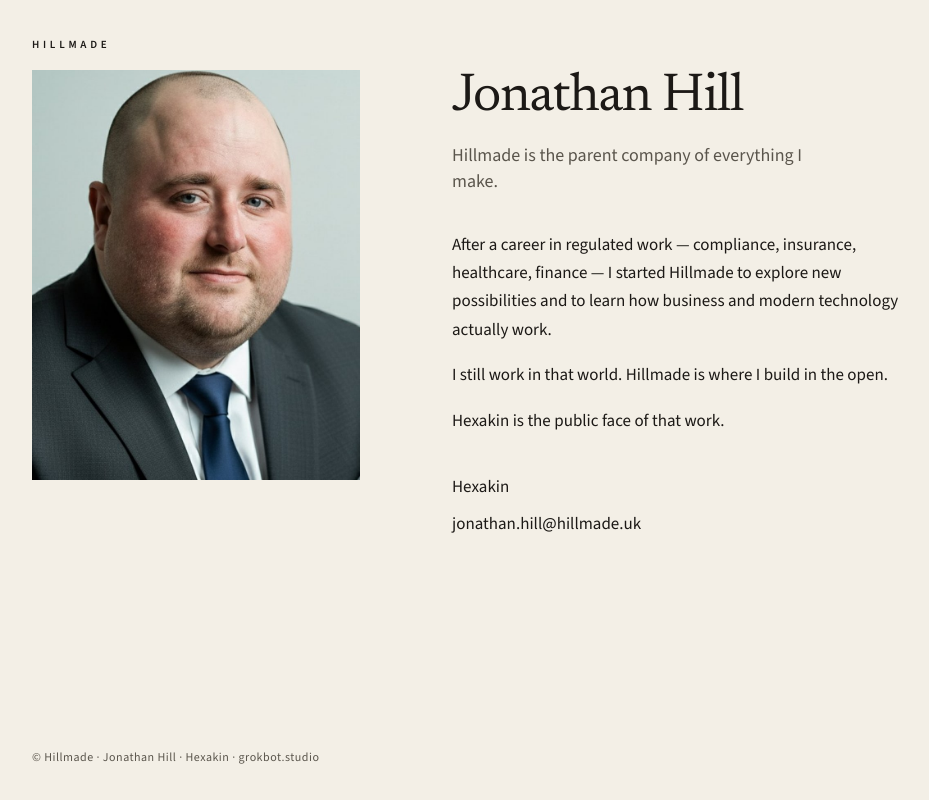
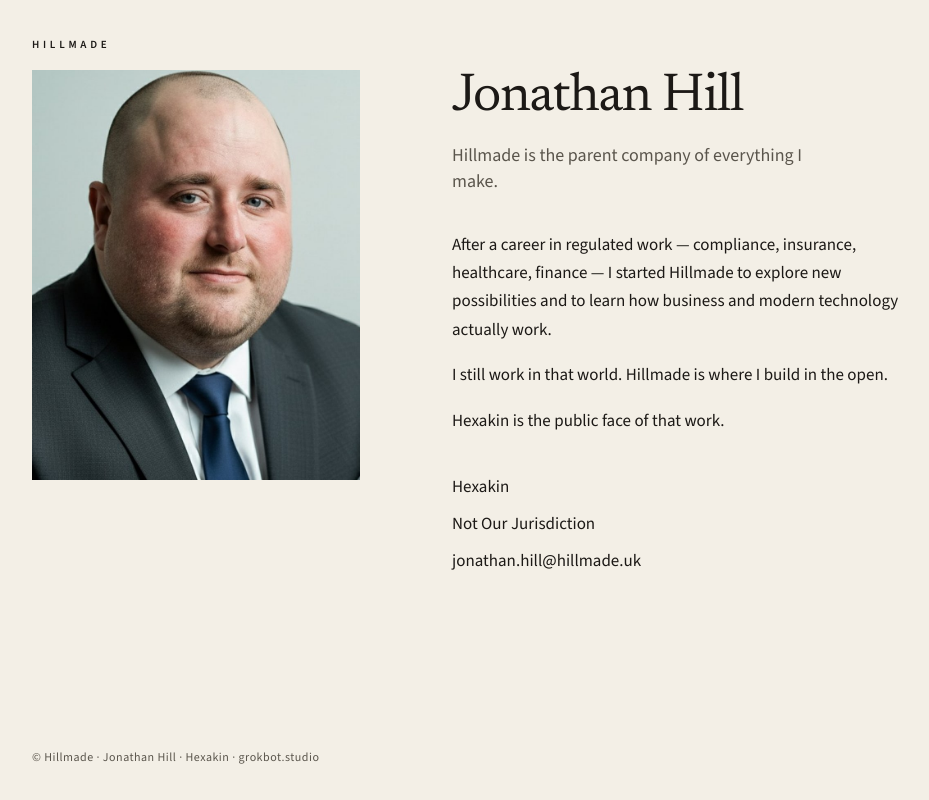
Before and after one commit to Hexakin/hillmade-uk, a Next.js app: page / in a window 1280 px wide. Shown: the whole page, without its empty margins (112-1041 px from the left). Built offline with nearby package versions, Linux system fonts and the light colour scheme.

Commit message:
Add Not Our Jurisdiction as a Hillmade profile door
Quiet work door between Hexakin and email on the Hillmade home page.

```diff
--- a/app/page.tsx
+++ b/app/page.tsx
@@ -36,6 +36,11 @@
             <a href="https://hexakin.com">Hexakin</a>
           </li>
           <li>
+            <a href="https://www.notourjurisdiction.co.uk/">
+              Not Our Jurisdiction
+            </a>
+          </li>
+          <li>
             <a href="mailto:jonathan.hill@hillmade.uk">
               jonathan.hill@hillmade.uk
             </a>
```
